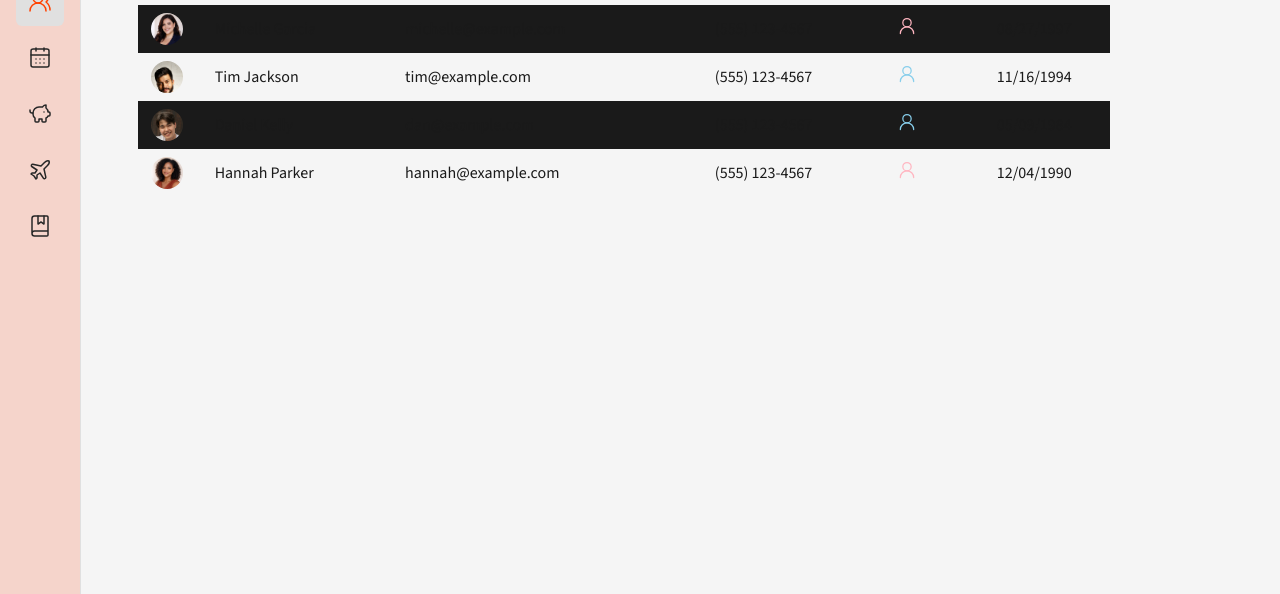
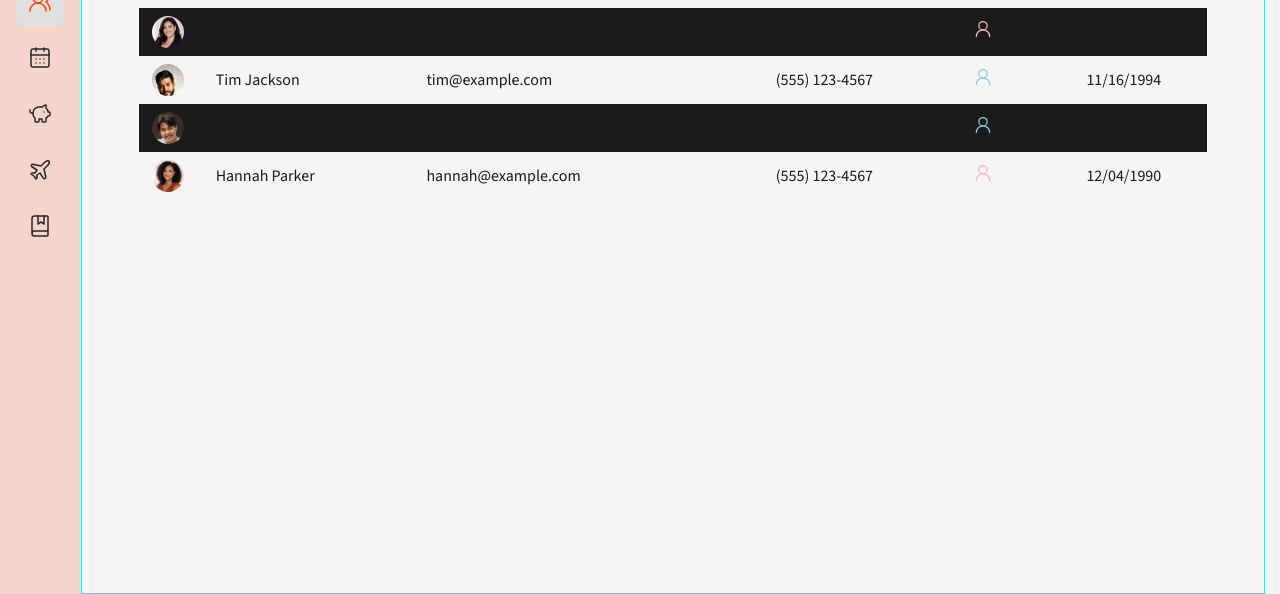
Before and after one commit to es-hp/mission-trip-planner, a website built with Vite: page team.html in a window 1280 px wide. Shown: the part 206-800 px from the top of the page. Built offline with nearby package versions, Linux system fonts and the light colour scheme.

Commit message:
Fixed '.page' max-width issue using css and got rid of the JS.

```diff
--- a/src/css/main.css
+++ b/src/css/main.css
@@ -357,18 +357,18 @@ input[type="text"]:focus {
 }
 
 .page {
+  flex: 1;
+  min-width: 0;
   display: flex;
   flex-direction: column;
-  width: 100%;
   height: 100vh;
   overflow-y: auto;
-  min-width: min-content;
-  overflow-x: auto;
   scrollbar-gutter: stable;
 }
 
 .page > * {
-  max-width: var(--content-max-width);
+  max-width: 100%;
+  border: 1px solid cyan;
 }
 
 .main {
--- a/src/js/layout/getMaxWidth.js
+++ /dev/null
@@ -1,17 +0,0 @@
-import { observeWidth } from "../core/utils";
-
-export const getMaxWidth = () => {
-  const sidebar = document.querySelector(".sidebar");
-  const mainContainer = document.querySelector(".main");
-
-  const calculate = () => {
-    const padding = parseFloat(getComputedStyle(mainContainer).paddingLeft);
-    const sidebarWidth = sidebar.getBoundingClientRect().width;
-    return window.innerWidth - sidebarWidth - padding * 2;
-  };
-
-  window.addEventListener("resize", calculate);
-  observeWidth(sidebar, calculate);
-
-  return calculate();
-};
--- a/src/main.js
+++ b/src/main.js
@@ -1,7 +1,6 @@
 import "/src/css/main.css";
 import createSidebar from "./js/layout/sidebar";
 import createTopNav from "./js/layout/topnav";
-import { getMaxWidth } from "./js/layout/getMaxWidth";
 
 const sidebarContainer = document.querySelector(".sidebar");
 if (sidebarContainer) createSidebar(sidebarContainer);
@@ -10,14 +9,6 @@ const topnavContainer = document.querySelector(".topnav");
 if (topnavContainer) createTopNav(topnavContainer);
 
 const mainID = document.querySelector("main")?.id;
-
-function setMaxWidth() {
-  document.querySelectorAll(".page > *").forEach((child) => {
-    child.style.maxWidth = getMaxWidth() + "px";
-  });
-}
-setMaxWidth();
-window.addEventListener("resize", setMaxWidth);
 
 if (mainID === "team") {
   const { default: membersTable } =
```
